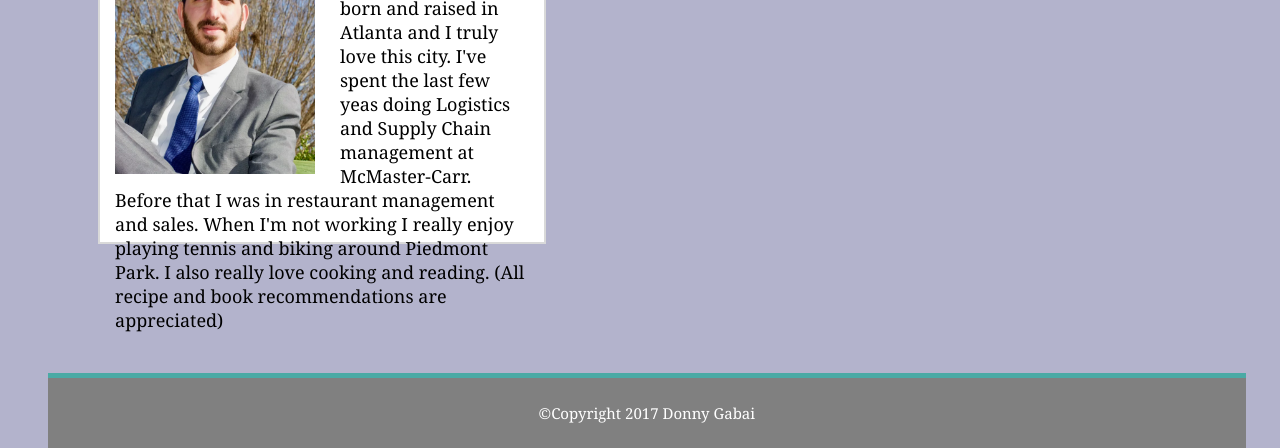
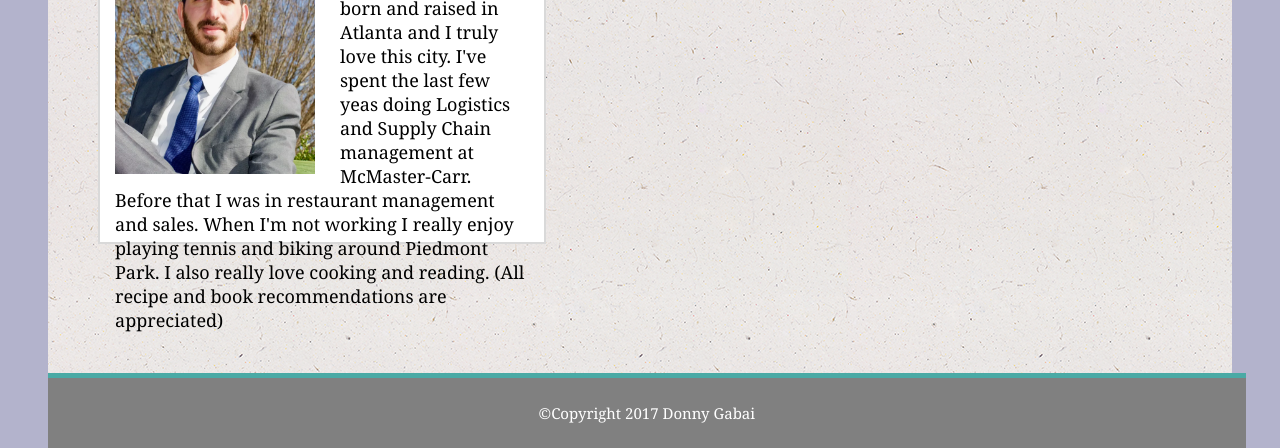
Before and after one commit to KrashDev/Basic-Portfolio, a plain HTML site: page index.html in a window 1280 px wide. Shown: the part 352-800 px from the top of the page. Drawn offline with Linux system fonts and the light colour scheme; files whose address does not match are found by name.

Commit message:
third version

```diff
--- a/assets/css/style.css
+++ b/assets/css/style.css
@@ -51,7 +51,7 @@ head {
 }
 
 body {
-	background-image: url("file://C:/Users/Donny%20Gabai/Desktop/HTML.CSS/ep_naturalwhite.png");
+	background-image: url("../images/ep_naturalwhite.png");
 
 }
 
```
Also changed, not shown: assets/images/ep_naturalwhite.png (added).
